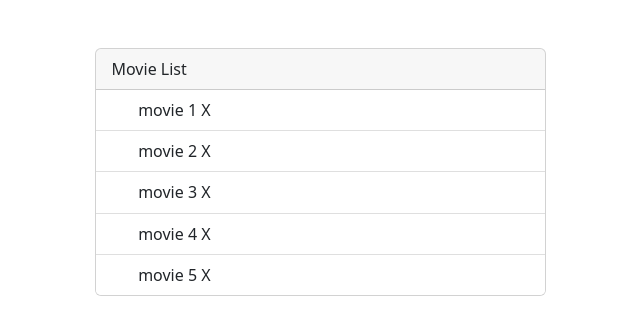
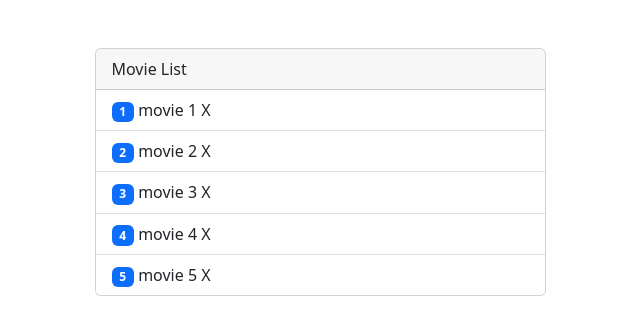
Before and after one commit to M4dn4ss/MovieApp, an Angular app: page / in a window 1280 px wide. Shown: the top 334 px of the page, without its empty margins (320-960 px from the left). Built offline with nearby package versions, Linux system fonts and the light colour scheme.

Commit message:
Directives and Event Binding

```diff
--- a/src/app/app.module.ts
+++ b/src/app/app.module.ts
@@ -4,6 +4,7 @@ import { BrowserModule } from '@angular/platform-browser';
 import { AppComponent } from './app.component';
 import { MoviesComponent } from './movies/movies.component';
 import { MovieComponent } from './movie/movie.component';
+import { FormsModule } from '@angular/forms';
 
 @NgModule({
   declarations: [
@@ -12,7 +13,8 @@ import { MovieComponent } from './movie/movie.component';
     MovieComponent
   ],
   imports: [
-    BrowserModule
+    BrowserModule,
+    FormsModule
   ],
   providers: [],
   bootstrap: [AppComponent]
--- a/src/app/movies/movies.component.html
+++ b/src/app/movies/movies.component.html
@@ -1,10 +1,25 @@
+<div class="card" *ngIf="selectedMovie">
+    <div class="card-body">
+        <span class="badge bg-warning">
+            id: {{selectedMovie.id}} name: {{selectedMovie.name}}
+        </span>
+        <div class="input-group">
+            <input type="text" [(ngModel)]="selectedMovie.name" class="form-control">
+            <div class="input-group-append">
+                <button class="btn btn-outline-secondary" type="button">Update</button>
+            </div>
+        </div>
+    </div>
+</div>
+
 <div class="card">
     <div class="card-header">
         {{ title }}
     </div>
     <ul class="list-group list-group-flush">
-        <li *ngFor="let movie of movies" class="list-group-item">
-            <span class="badge badge-primary">{{movie.id}}</span> {{movie.name}}
+        <li *ngFor="let movie of movies" (click)="onSelect(movie)" class="list-group-item"
+        [class.active] = "movie===selectedMovie">
+            <span class="badge bg-primary">{{movie.id}}</span> {{movie.name}}
             <span class="close">X</span>
         </li>
     </ul>
--- a/src/app/movies/movies.component.ts
+++ b/src/app/movies/movies.component.ts
@@ -1,4 +1,5 @@
 import { Component } from '@angular/core';
+import { Movie } from '../movie';
 import { Movies } from '../movie.datasource';
 
 @Component({
@@ -8,4 +9,9 @@ import { Movies } from '../movie.datasource';
 export class MoviesComponent{
     title = 'Movie List';
     movies = Movies;
+    selectedMovie: Movie;
+
+    onSelect(movie:Movie): void{
+        this.selectedMovie = movie;
+    }
 }
```
